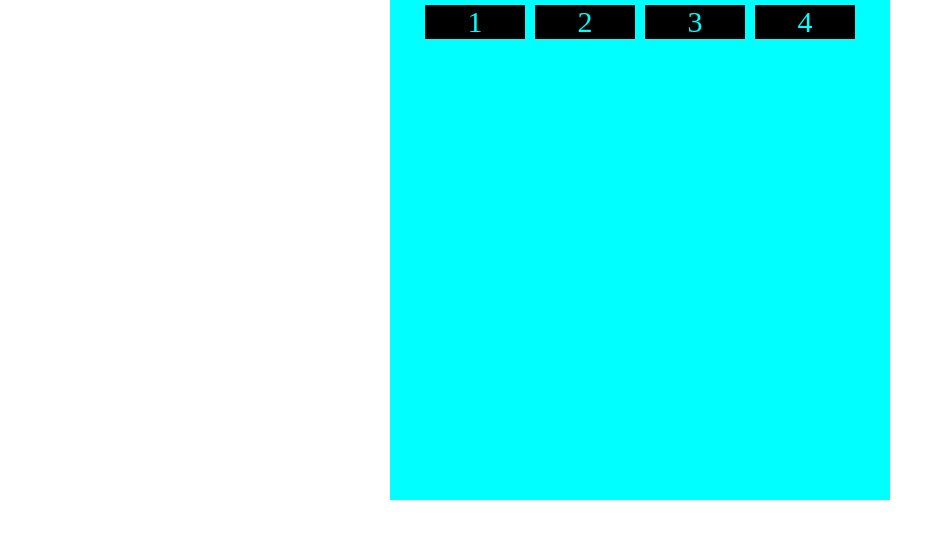
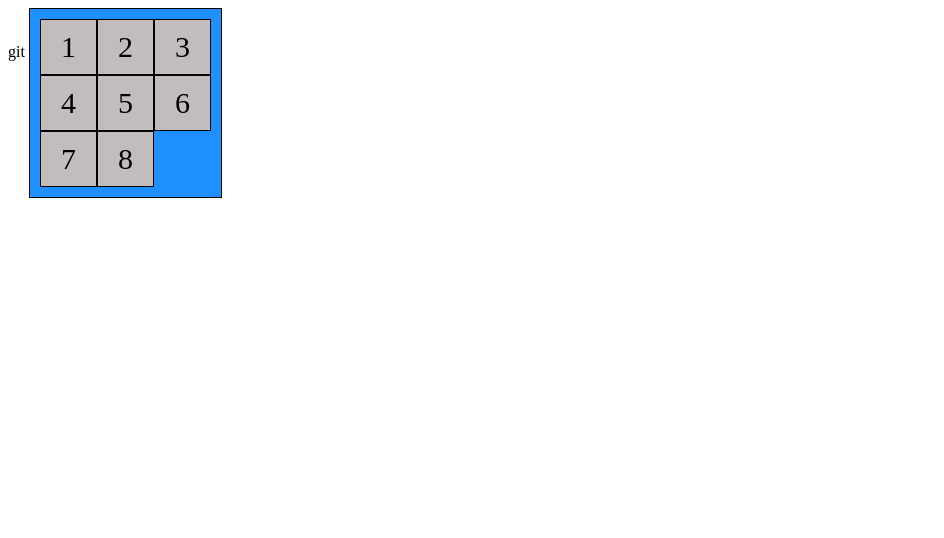
Before and after one commit to NeeteshParihar/Backened, a plain HTML site: page temp.html in a window 1280 px wide. Shown: the whole page, without its empty margins (0-944 px from the left). Drawn offline with Linux system fonts and the light colour scheme.

Commit message:
Add grid

```diff
--- a/JS/AsynchronusProgramming/03promises.js
+++ b/JS/AsynchronusProgramming/03promises.js
@@ -23,6 +23,7 @@ function fetchData(){
     )
 
 }
+
 
 let response = fetchData() ;
 
--- a/JS/weak01/05This.js
+++ b/JS/weak01/05This.js
@@ -11,6 +11,8 @@ function user(name){
     console.log(name) ;
 
 }
+
+
 
 
 // when  the function is called  with new keyword it creates a new empty object {}  and adds a property using this keyword
--- a/JS/weak01/06HigherOrderFunc.js
+++ b/JS/weak01/06HigherOrderFunc.js
@@ -6,6 +6,7 @@
 const result = (func , num )=>{
     const ans = func(num ) ;
     return ans ;
+
 }
 
 
@@ -54,8 +55,6 @@ const prepareFunc = ( count )=>{
 console.clear() ;
 
 const square = prepareFunc(2) ;
-
-
 console.log( square(10)) ;
 
 console.log(square(5)  , "the environment from which the square is returned have count and it is overwritten to 0 from prev call") ;
--- a/JS/weak01/copies.js
+++ b/JS/weak01/copies.js
@@ -30,8 +30,6 @@ let obj2 = obj1 ;       // we are not creating   any object we are just refrenci
 
 console.log(obj2 === obj1  ); // compared by refrence
 console.log(obj1 == obj2  ) ;
-
-
 
 // shallow copy
 
--- a/JS/weak01/functions.js
+++ b/JS/weak01/functions.js
@@ -69,13 +69,10 @@ const palindrome = function(text){
         return ans ;
     }
 
-
-
     let isPalindrome = check( text ) ;
     console.log(start , end ) ;
 
     return isPalindrome ;
-
 
 }
 
--- a/temp.html
+++ b/temp.html
@@ -1,31 +1,52 @@
+<!DOCTYPE html>
+git<html lang="en">
 
-<!DOCTYPE html>
-<html lang="en">
 <head>
   <meta charset="UTF-8">
   <meta name="viewport" content="width=device-width, initial-scale=1.0">
-  <title>Box model in CSS </title>
-  <link rel="stylesheet" href="./code.css">
+  <title>Grid system</title>
+
+  <style>
+    .container {
+
+      display: inline-grid;
+      grid-template-columns: auto auto auto ;
+      border: 1px solid black;
+      background-color: dodgerblue;
+      padding: 10px;
+
+    }
+
+    .container > div{
+
+      background-color: rgb(194, 188, 188);
+      border : 1px solid black ;
+      text-align: center;
+      padding : 10px 20px ;
+      font-size: 30px;
+
+    }
+
+
+  </style>
+
 
 </head>
+
 <body>
 
-  <div class="box">
+  <div class="container">
+    <div>1</div>
+    <div>2</div>
+    <div>3</div>
+    <div>4</div>
+    <div>5</div>
+    <div>6</div>
+    <div>7</div>
+    <div>8</div>
+  </div>
 
 
-    <div class=" flex1 flex-item">1</div>
+</body>
 
-    <div class="flex-item">2</div>
-
-    <div class="flex-item">3</div>
-
-    <div class="flex-item">4
-
-    </div>
-
-
-
-  </div>
-
-</body>
 </html>
```
Also changed, not shown: JS/weak01/arrays.js (+1 -14 lines), JS/temp.js (line endings or trailing spaces).
